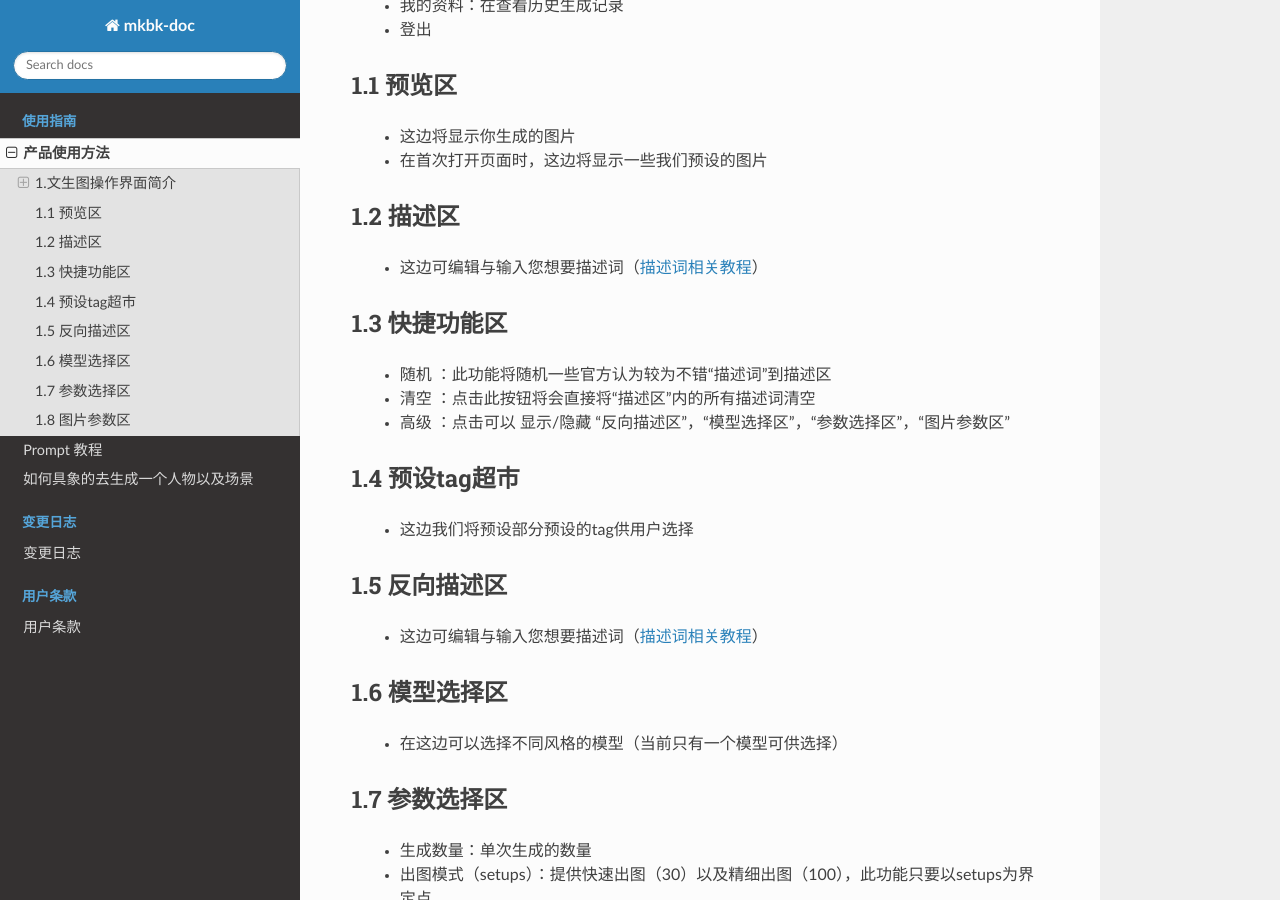
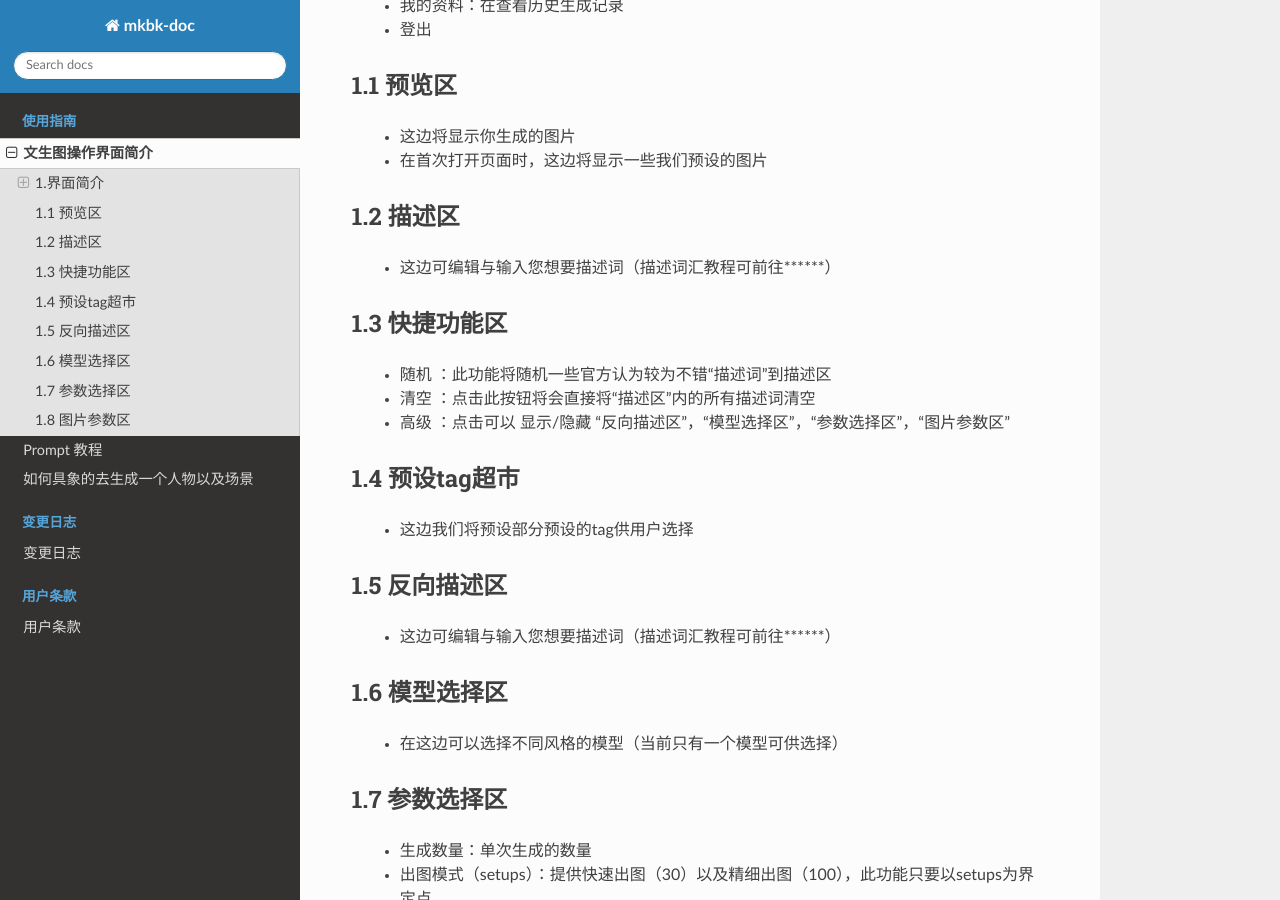
Before and after one commit to makamaka0520/maka-doc, a Sphinx documentation site: the page built from source/tutorial/Basic_Interface_Operation_T2I.rst, in a window 1280 px wide and 900 px high, scrolled down 890 px. Built offline with Sphinx 7.4.7 and the Read the Docs theme 2.0.0, drawn with Linux system fonts in a browser that asks for light colours; some of the changed text lies outside the part shown.

Commit message:
Update Basic_Interface_Operation_T2I.rst

```diff
--- a/source/tutorial/Basic_Interface_Operation_T2I.rst
+++ b/source/tutorial/Basic_Interface_Operation_T2I.rst
@@ -1,8 +1,8 @@
-产品使用方法
+文生图操作界面简介
 ########################################
 
 
-1.文生图操作界面简介
+1.界面简介
 ----------------------------------------
 .. image:: img/base_1.png
    :align: center
@@ -39,7 +39,7 @@
 1.2 描述区
 ----------------------------------------
 
-   - 这边可编辑与输入您想要描述词（`描述词相关教程 <Prompt_course.html>`_）
+   - 这边可编辑与输入您想要描述词（描述词汇教程可前往******）
 
 
 1.3 快捷功能区
@@ -57,7 +57,7 @@
 1.5 反向描述区
 ----------------------------------------
 
-   - 这边可编辑与输入您想要描述词（`描述词相关教程 <Prompt_course.html>`_）
+   - 这边可编辑与输入您想要描述词（描述词汇教程可前往******）
 
 1.6 模型选择区
 ----------------------------------------
```
